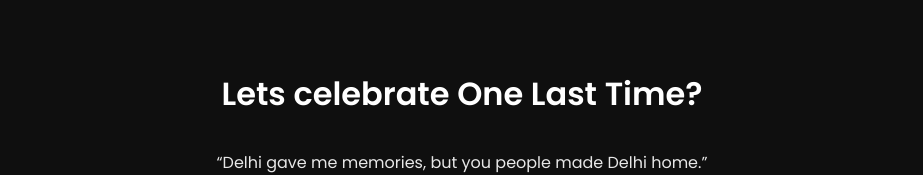
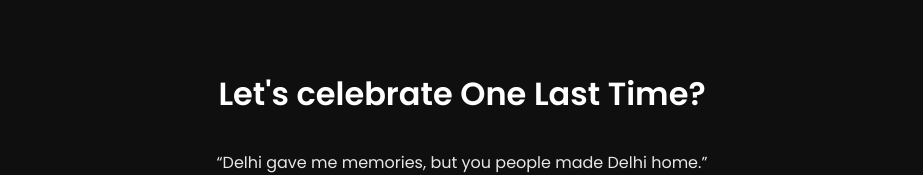
Before and after one commit to h-sanga/Farewell, a plain HTML site: page index.htm in a window 1280 px wide. Shown: the part 2960-3135 px from the top of the page, without its empty margins (178-1101 px from the left). Drawn offline with nearby package versions, Linux system fonts and the light colour scheme.

Commit message:
Update index.htm

```diff
--- a/index.htm
+++ b/index.htm
@@ -103,7 +103,7 @@
 
   <!-- Final Note -->
   <section class="final-note">
-    <h2>Lets celebrate One Last Time?</h2>
+    <h2>Let's celebrate One Last Time?</h2>
 
     <p>
       “Delhi gave me memories,
```
